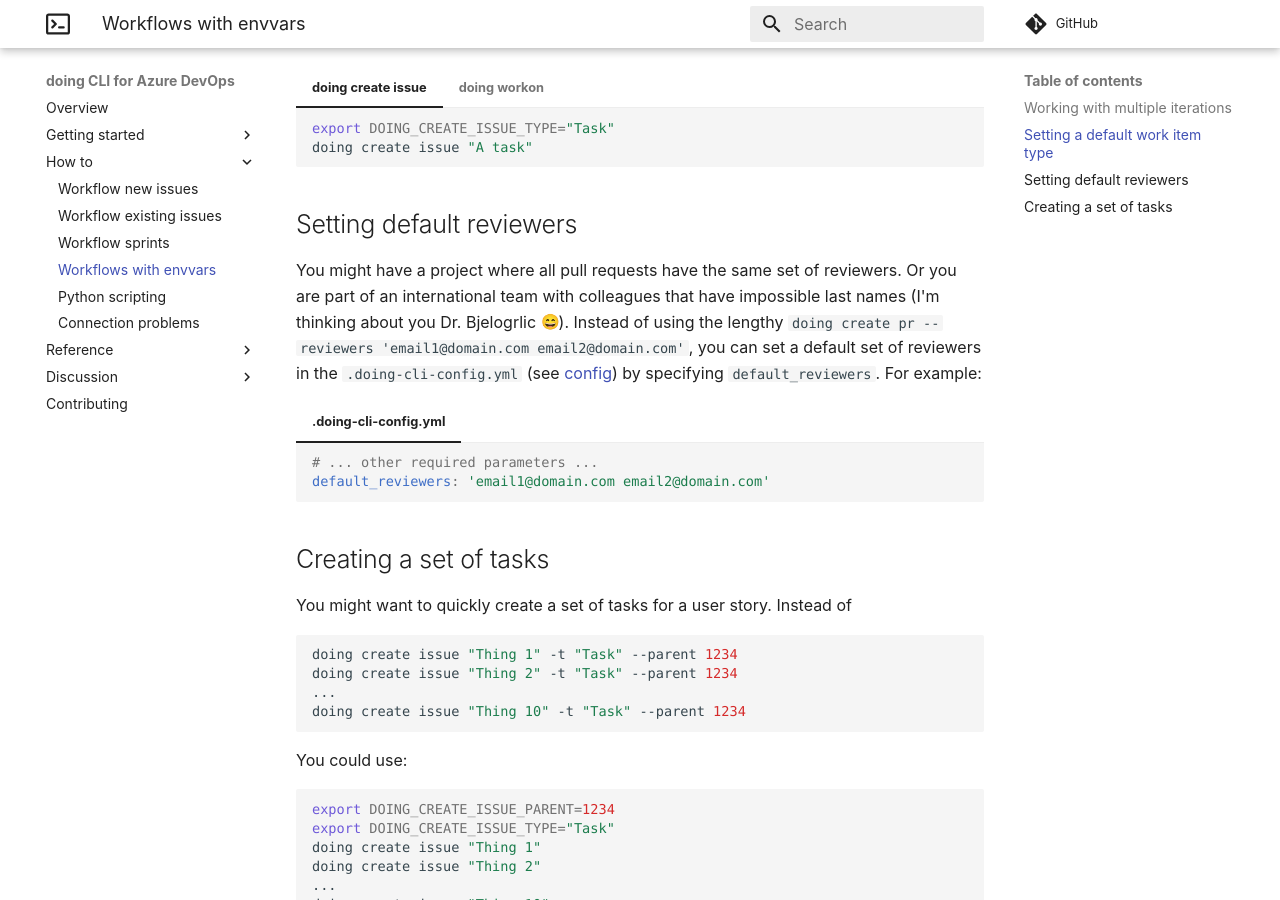
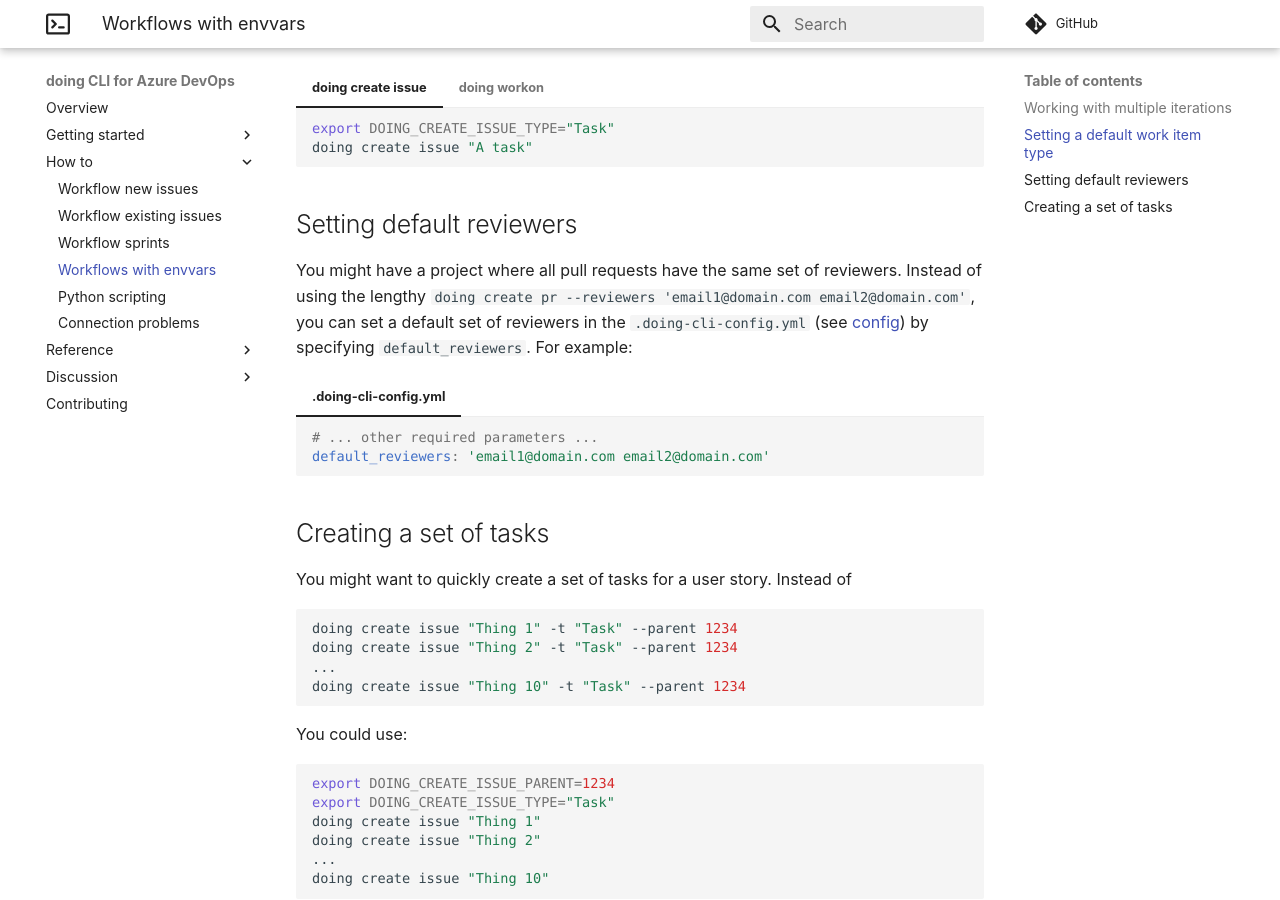
Before and after one commit to ing-bank/doing-cli, an MkDocs documentation site: the page built from docs/howto/workflow_envvars.md, in a window 1280 px wide and 900 px high, scrolled down 1037 px. Built offline with MkDocs 1.6.1 and Material for MkDocs 9.7.7, drawn with Linux system fonts in a browser that asks for light colours; emoji names are drawn with the system emoji font; comment, search, counter and statistics services are not loaded.

Commit message:
remove joke about Sandro :p

```diff
--- a/docs/howto/workflow_envvars.md
+++ b/docs/howto/workflow_envvars.md
@@ -50,7 +50,7 @@ You can also temporarily set a different default work item type using an [enviro
 
 ## Setting default reviewers
 
-You might have a project where all pull requests have the same set of reviewers. Or you are part of an international team with colleagues that have impossible last names (I'm thinking about you Dr. Bjelogrlic :smile:). Instead of using the lengthy `doing create pr --reviewers 'email1@domain.com email2@domain.com'`, you can set a default set of reviewers in the `.doing-cli-config.yml` (see [config](../reference/config_file.md)) by specifying `default_reviewers`. For example:
+You might have a project where all pull requests have the same set of reviewers. Instead of using the lengthy `doing create pr --reviewers 'email1@domain.com email2@domain.com'`, you can set a default set of reviewers in the `.doing-cli-config.yml` (see [config](../reference/config_file.md)) by specifying `default_reviewers`. For example:
 
 === ".doing-cli-config.yml"
 
```
